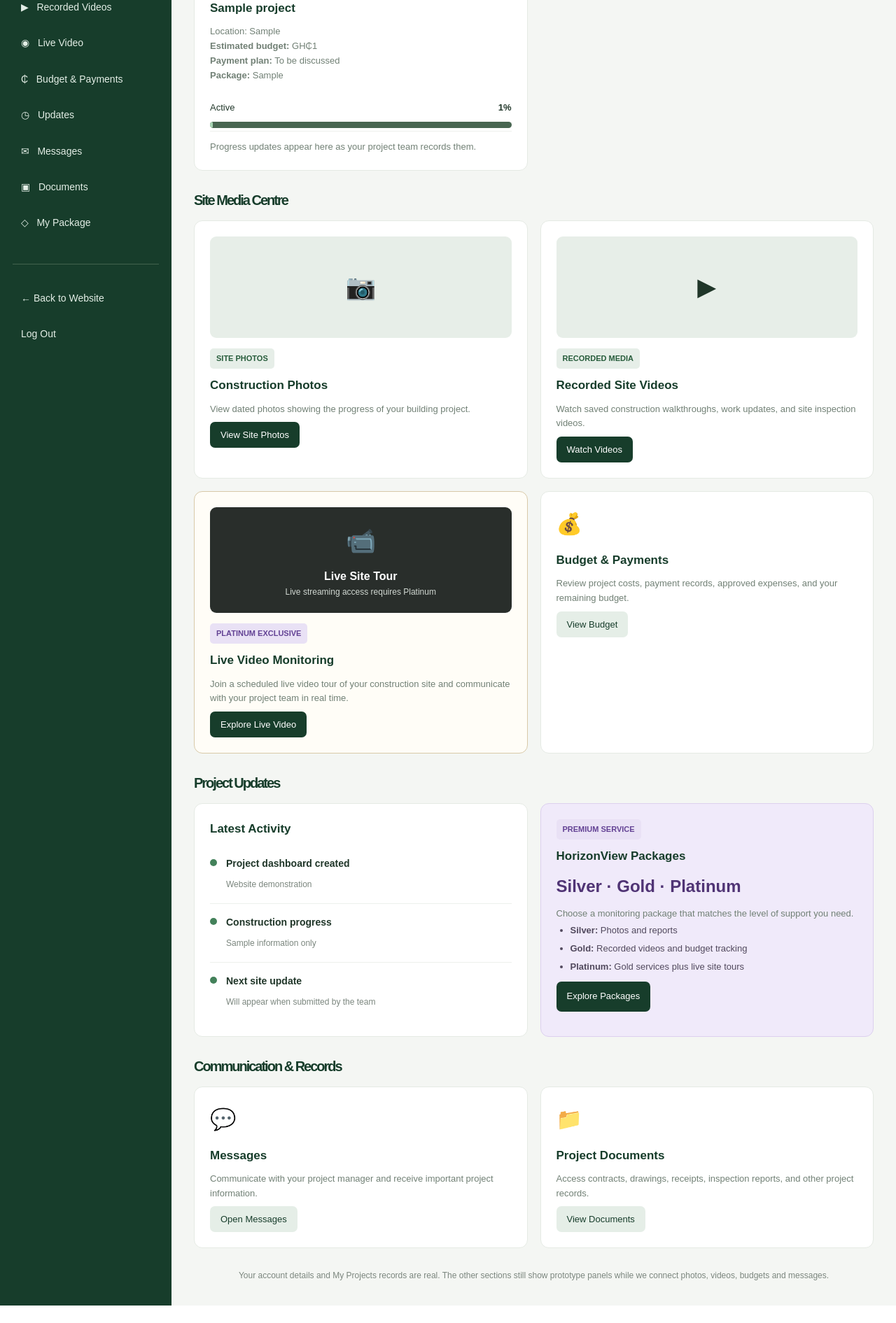
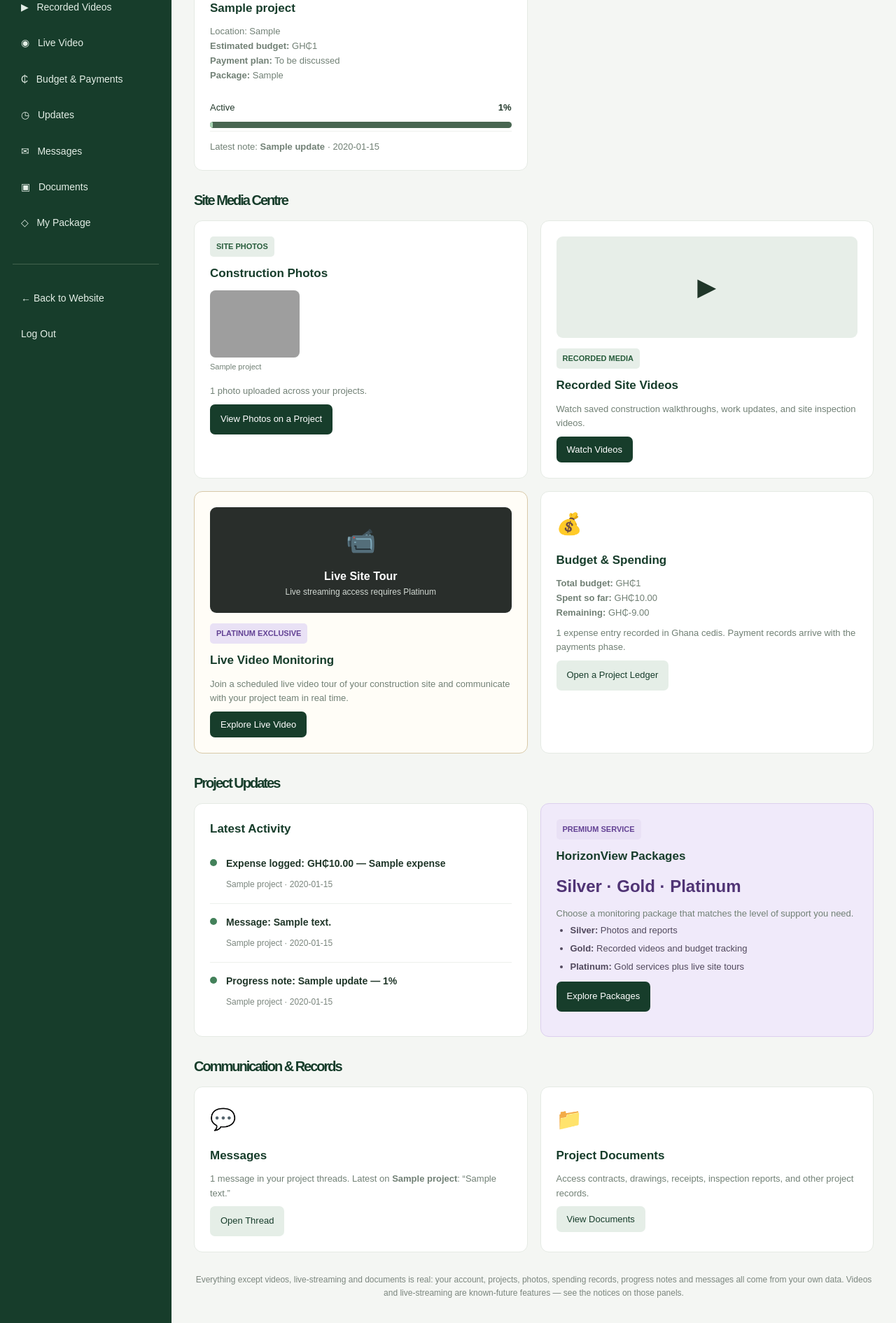
Before and after one commit to codersdream1-blip/Horizonview, a FastAPI app: page /dashboard in a window 1280 px wide. Shown: the part 332-2223 px from the top of the page at 70% size. Before the commit the page ends 2198 px from the top, so only its background shows below. Run offline with FastAPI, Linux system fonts and the light colour scheme; the visitor is signed in with stand-in values (Sample User, id 1); tables that the repository leaves empty hold one stand-in row (values such as "Sample post"); grey boxes are pictures that could not be loaded.

Commit message:
Wire dashboard panels to real project data
- Site Photos card: latest thumbnails across projects with counts
- Budget & Spending card: combined budget/spent/remaining in GH
- Latest Activity: real feed of notes, expenses and messages
- Messages card: thread counts plus latest-message preview
- Project cards show the newest progress note title and date
- Empty states and prototype panels stay honestly labelled
- Fixed a UTF-8 mojibake incident from a PowerShell rewrite (list of dashes/cedi signs restored), tests updated to be whitespace-tolerant
- 56 passing tests

```diff
--- a/main.py
+++ b/main.py
@@ -102,10 +102,97 @@ def dashboard(request: Request):
     name_parts = [p for p in user["full_name"].split() if p]
     initials = "".join(p[0].upper() for p in name_parts[:2]) or "HV"
 
-    user_projects = [
-        projects.display_fields(p)
-        for p in db.get_projects_for_user(user["id"])
-    ]
+    # Everything on this page is computed from the user's own records.
+    # Prototype panels (videos, live video, documents) stay clearly
+    # labelled as not-built-yet; panels we have replaced show real data.
+    raw_projects = db.get_projects_for_user(user["id"])
+    user_projects = [projects.display_fields(p) for p in raw_projects]
+
+    all_photos: list[dict] = []
+    all_expenses: list[dict] = []
+    all_messages: list[dict] = []
+    activities: list[dict] = []
+
+    for raw, shown in zip(raw_projects, user_projects):
+        shown["id"] = raw["id"]
+
+        latest_notes = [
+            projects.display_update(u, owner_id=user["id"])
+            for u in db.get_updates_for_project(raw["id"])[:1]
+        ]
+        if latest_notes:
+            note = latest_notes[0]
+            shown["latest_note_title"] = note["title"]
+            shown["latest_note_date"] = note["created_display"]
+            shown["latest_note_stage"] = note["stage_display"]
+        else:
+            shown["latest_note_title"] = None
+
+        for photo in db.get_photos_for_project(raw["id"]):
+            item = projects.display_photo(photo)
+            item["project_name"] = shown["name"]
+            item["project_id"] = raw["id"]
+            all_photos.append(item)
+
+        for expense in db.get_expenses_for_project(raw["id"]):
+            item = projects.display_expense(expense)
+            item["project_name"] = shown["name"]
+            item["project_id"] = raw["id"]
+            all_expenses.append(item)
+            activities.append({
+                "kind": "Expense logged",
+                "text": f'{item["amount_display"]} — {item["title"]}',
+                "when": item["spent_on"],
+                "project_name": shown["name"],
+                "project_id": raw["id"],
+            })
+
+        for message in db.get_messages_for_project(raw["id"])[-3:]:
+            item = projects.display_message(message, owner_id=user["id"])
+            item["project_name"] = shown["name"]
+            item["project_id"] = raw["id"]
+            all_messages.append(item)
+            activities.append({
+                "kind": "Message",
+                "text": item["body"][:80] + ("…" if len(item["body"]) > 80 else ""),
+                "when": item["time_display"],
+                "project_name": shown["name"],
+                "project_id": raw["id"],
+            })
+
+        for note in db.get_updates_for_project(raw["id"]):
+            shown_note = projects.display_update(note, owner_id=user["id"])
+            activities.append({
+                "kind": "Progress note",
+                "text": f'{shown_note["title"]} — {shown_note["progress_percent"]}%',
+                "when": shown_note["created_display"],
+                "project_name": shown["name"],
+                "project_id": raw["id"],
+            })
+
+    all_photos.sort(key=lambda p: p["created_at"], reverse=True)
+    activities.sort(key=lambda a: a["when"], reverse=True)
+
+    total_budget = round(sum(
+        p["budget_ghs"] for p in raw_projects
+        if p["budget_ghs"] is not None
+    ), 2) if raw_projects else 0.0
+    total_spent = round(sum(e["amount_ghs"] for e in all_expenses), 2)
+
+    budget_panel = {
+        "photo_count": len(all_photos),
+        "expense_count": len(all_expenses),
+        "message_count": len(all_messages),
+        "total_budget_display": f"GH₵{total_budget:,.0f}",
+        "total_spent_display": projects.format_money(total_spent),
+    }
+    if total_budget > 0:
+        budget_panel["remaining_display"] = projects.format_money(
+            round(total_budget - total_spent, 2)
+        )
+        budget_panel["spent_percent"] = round(
+            total_spent / total_budget * 100
+        )
 
     return templates.TemplateResponse(
         request=request,
@@ -115,6 +202,12 @@ def dashboard(request: Request):
             "email": user["email"],
             "initials": initials,
             "projects": user_projects,
+            "photos": all_photos[:4],
+            "photo_count": len(all_photos),
+            "activities": activities[:5],
+            "message_count": len(all_messages),
+            "last_message": all_messages[-1] if all_messages else None,
+            "budget_panel": budget_panel,
         },
     )
 
--- a/projects.py
+++ b/projects.py
@@ -45,6 +45,10 @@ MAX_EXPENSE_GHS = 100_000_000
 
 def _money(value: float) -> str:
     return f"GH₵{value:,.2f}"
+
+
+# Public alias for use outside this module (dashboards, etc.).
+format_money = _money
 
 PROJECT_TYPES = {
     "construction": "New Construction",
--- a/templates/dashboard.html
+++ b/templates/dashboard.html
@@ -461,6 +461,44 @@
             text-align: center;
         }
 
+        /* REAL SITE-PHOTO STRIP on the dashboard */
+
+        .dash-photo-strip {
+            display: flex;
+            gap: 10px;
+            margin: 8px 0 12px;
+            overflow-x: auto;
+            padding-bottom: 4px;
+        }
+
+        .dash-photo-thumb {
+            flex: 0 0 128px;
+            min-width: 0;
+        }
+
+        .dash-photo-thumb img {
+            width: 128px;
+            height: 96px;
+            object-fit: cover;
+            border-radius: 8px;
+            background: #e7eee8;
+            display: block;
+        }
+
+        .dash-photo-thumb span {
+            display: block;
+            font-size: 11px;
+            color: #718075;
+            margin-top: 5px;
+            overflow: hidden;
+            text-overflow: ellipsis;
+            white-space: nowrap;
+        }
+
+        .dash-photo-thumb:hover img {
+            outline: 2px solid #43815a;
+        }
+
         .feature-notice {
             background: #fff7db;
             border: 1px solid #ecd88c;
@@ -678,8 +716,12 @@
                     </div>
 
                     <p class="project-note">
-                        Progress updates appear here as your
-                        project team records them.
+                        {% if project.latest_note_title %}
+                        Latest note: <strong>{{ project.latest_note_title }}</strong>
+                        · {{ project.latest_note_date }}
+                        {% else %}
+                        No progress notes yet — open the project to record one.
+                        {% endif %}
                     </p>
                 </article>
                 {% endfor %}
@@ -711,25 +753,38 @@
 
             <section class="card-grid">
 
-                <!-- PHOTOS -->
+                <!-- PHOTOS (real uploads aggregated across projects) -->
                 <article class="dashboard-card">
-                    <div class="media-placeholder">
-                        📷
-                    </div>
-
                     <span class="media-tag">SITE PHOTOS</span>
 
                     <h3>Construction Photos</h3>
 
+                    {% if photo_count %}
+                    <div class="dash-photo-strip">
+                        {% for p in photos %}
+                        <a class="dash-photo-thumb" href="/projects/{{ p.project_id }}">
+                            <img src="{{ p.api_url }}" alt="{{ p.caption or 'Site photo' }}" loading="lazy">
+                            <span>{{ p.project_name }}</span>
+                        </a>
+                        {% endfor %}
+                    </div>
                     <p>
-                        View dated photos showing the progress
-                        of your building project.
+                        {{ photo_count }} photo{{ 's' if photo_count != 1 else '' }}
+                        uploaded across your projects.
                     </p>
-
-                    <button class="feature-button"
-                        onclick="showNotice('Site Photos')">
-                        View Site Photos
-                    </button>
+                    <a class="feature-button" href="/projects/{{ photos[0].project_id }}">
+                        View Photos on a Project
+                    </a>
+                    {% else %}
+                    <p>
+                        No site photos yet. Open one of your projects and
+                        upload photos of the work — they appear here too.
+                    </p>
+                    <a class="feature-button secondary"
+                       href="{{ '/projects/new' if not projects else '/projects/' + projects[0].id | string }}">
+                        {{ 'Create a Project First' if not projects else 'Go to a Project' }}
+                    </a>
+                    {% endif %}
                 </article>
 
                 <!-- RECORDED VIDEOS -->
@@ -779,21 +834,44 @@
 
                 </article>
 
-                <!-- BUDGET -->
+                <!-- BUDGET (real totals from the expense ledger) -->
                 <article class="dashboard-card" id="budget">
                     <div class="feature-icon">💰</div>
 
-                    <h3>Budget & Payments</h3>
+                    <h3>Budget &amp; Spending</h3>
 
+                    {% if budget_panel.expense_count %}
                     <p>
-                        Review project costs, payment records,
-                        approved expenses, and your remaining budget.
+                        <strong>Total budget:</strong>
+                        {{ budget_panel.total_budget_display }}<br>
+                        <strong>Spent so far:</strong>
+                        {{ budget_panel.total_spent_display }}<br>
+                        {% if budget_panel.remaining_display %}
+                        <strong>Remaining:</strong>
+                        {{ budget_panel.remaining_display }}<br>
+                        {% endif %}
                     </p>
-
-                    <button class="feature-button secondary"
-                        onclick="showNotice('Budget & Payments')">
-                        View Budget
-                    </button>
+                    <p class="summary-note">
+                        {{ budget_panel.expense_count }} expense
+                        {{ 'entries' if budget_panel.expense_count != 1 else 'entry' }}
+                        recorded in Ghana cedis.
+                        Payment records arrive with the payments phase.
+                    </p>
+                    <a class="feature-button secondary"
+                       href="{{ '/projects/' + projects[0].id | string if projects else '/projects/new' }}">
+                        Open a Project Ledger
+                    </a>
+                    {% else %}
+                    <p>
+                        No expenses recorded yet. Open one of your projects
+                        and log spending in the budget ledger — totals
+                        update instantly.
+                    </p>
+                    <a class="feature-button secondary"
+                       href="{{ '/projects/' + projects[0].id | string if projects else '/projects/new' }}">
+                        {{ 'Go to a Project' if projects else 'Create a Project First' }}
+                    </a>
+                    {% endif %}
                 </article>
 
             </section>
@@ -808,29 +886,24 @@
                 <article class="dashboard-card">
                     <h3>Latest Activity</h3>
 
+                    {% if activities %}
+                    {% for a in activities %}
                     <div class="update-item">
                         <div class="update-dot"></div>
                         <div>
-                            <strong>Project dashboard created</strong>
-                            <small>Website demonstration</small>
+                            <a href="/projects/{{ a.project_id }}" style="display:block;">
+                                <strong>{{ a.kind }}: {{ a.text }}</strong>
+                            </a>
+                            <small>{{ a.project_name }} · {{ a.when }}</small>
                         </div>
                     </div>
-
-                    <div class="update-item">
-                        <div class="update-dot"></div>
-                        <div>
-                            <strong>Construction progress</strong>
-                            <small>Sample information only</small>
-                        </div>
-                    </div>
-
-                    <div class="update-item">
-                        <div class="update-dot"></div>
-                        <div>
-                            <strong>Next site update</strong>
-                            <small>Will appear when submitted by the team</small>
-                        </div>
-                    </div>
+                    {% endfor %}
+                    {% else %}
+                    <p>
+                        No activity yet. Progress notes, expenses and
+                        messages you record show up here.
+                    </p>
+                    {% endif %}
                 </article>
 
                 <article class="dashboard-card package-card" id="my-package">
@@ -872,15 +945,31 @@
 
                     <h3>Messages</h3>
 
+                    {% if message_count %}
                     <p>
-                        Communicate with your project manager
-                        and receive important project information.
+                        {{ message_count }} message{{ 's' if message_count != 1 else '' }}
+                        in your project threads.
+                        {% if last_message %}
+                        Latest on <strong>{{ last_message.project_name }}</strong>:
+                        “{{ last_message.body[:90] }}{{ '…' if last_message.body|length > 90 }}”
+                        {% endif %}
                     </p>
-
-                    <button class="feature-button secondary"
-                        onclick="showNotice('Messages')">
-                        Open Messages
-                    </button>
+                    <a class="feature-button secondary"
+                       href="{{ '/projects/' + last_message.project_id | string if last_message else '/projects/' + projects[0].id | string }}">
+                        Open Thread
+                    </a>
+                    {% else %}
+                    <p>
+                        No messages yet. Send the first one from a project
+                        page — replies from your HorizonView project team
+                        appear in the same thread once the team inbox
+                        phase is switched on.
+                    </p>
+                    <a class="feature-button secondary"
+                       href="{{ '/projects/' + projects[0].id | string if projects else '/projects/new' }}">
+                        {{ 'Go to a Project' if projects else 'Create a Project First' }}
+                    </a>
+                    {% endif %}
                 </article>
 
                 <article class="dashboard-card" id="documents">
@@ -902,9 +991,11 @@
             </section>
 
             <p class="demo-note">
-                Your account details and My Projects records are real.
-                The other sections still show prototype panels while we
-                connect photos, videos, budgets and messages.
+                Everything except videos, live-streaming and documents is
+                real: your account, projects, photos, spending records,
+                progress notes and messages all come from your own data.
+                Videos and live-streaming are known-future features — see
+                the notices on those panels.
             </p>
 
         </div>
@@ -914,20 +1005,14 @@
 
 <script>
 
-    // Honest status notes for dashboard features.
-    // Every feature states what it will do and that it is not
-    // connected to live data yet.
+    // Honest status notes for dashboard features that are not built
+    // yet. Photos, budget and messaging now show real data and link
+    // straight to the project pages.
     const featureNotices = {
-        "Site Photos":
-            "Dated site photo galleries will appear here once your project team uploads them. Photo uploads are not connected to the backend yet.",
         "Recorded Videos":
             "Recorded walkthrough, update and inspection videos will play here. Video uploads are not connected to the backend yet.",
         "Platinum Live Video":
             "Live site tours need a real streaming provider and a Platinum package. Live video is planned for a later phase — nothing is being streamed right now.",
-        "Budget & Payments":
-            "Agreed budgets, recorded expenses and confirmed payments will be tracked here in Ghana cedis (GH₵). Budget records are not connected to the backend yet.",
-        "Messages":
-            "Messaging between you and your project team will open here. Messaging is not connected to the backend yet.",
         "Project Documents":
             "Contracts, drawings, receipts and inspection reports will be listed here. Document storage is not connected to the backend yet."
     };
```
Also changed, not shown: tests/test_projects.py (+75 -0 lines).
